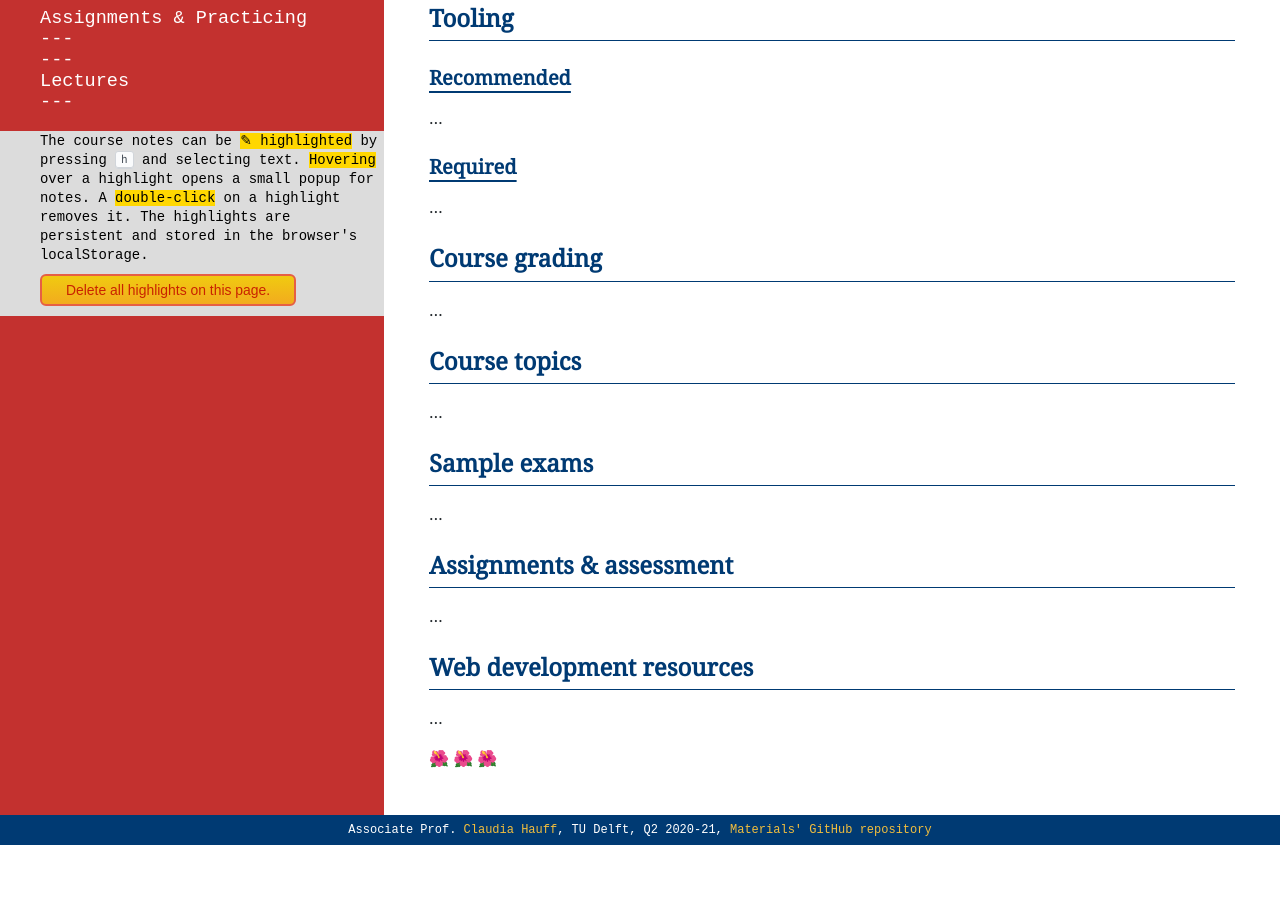
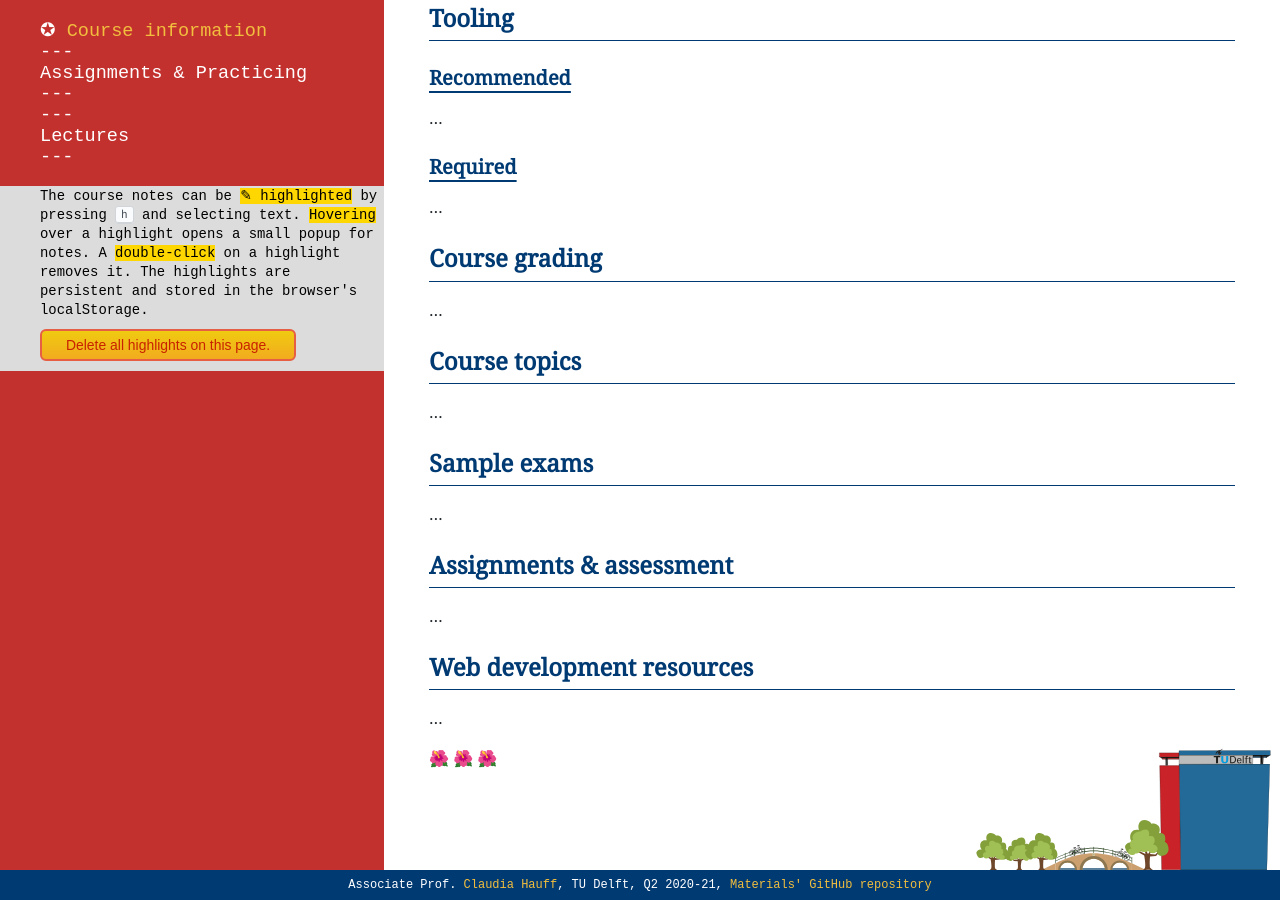
Before and after one commit to aheil/cse-theme, a Jekyll site: the page built from index.md, in a window 1280 px wide and 900 px high, scrolled down 1611 px. Built offline with Jekyll 4.4.1, drawn with Linux system fonts in a browser that asks for light colours; emoji names are drawn with the system emoji font; comment, search, counter and statistics services are not loaded; our own code applies the rules of GitHub Pages for plain Markdown files; before the commit the page ends 2456 px from its top, so only the background shows below that.

Commit message:
EWI building image added

```diff
--- a/_includes/footer.html
+++ b/_includes/footer.html
@@ -1,5 +1,6 @@
 
   <footer class="skin">
-    <span>Associate Prof. <a href="https://chauff.github.io/">Claudia Hauff</a>, TU Delft, Q2 2020-21, <a href="https://github.com/chauff/Web-Teaching">Materials' GitHub repository</a>
+    <span class="text">Associate Prof. <a href="https://chauff.github.io/">Claudia Hauff</a>, TU Delft, Q2 2020-21, <a href="https://github.com/chauff/Web-Teaching">Materials' GitHub repository</a>
     </span>
+    <span class="footer-img"></span>
   </footer>
--- a/assets/css/github-markdown.css
+++ b/assets/css/github-markdown.css
@@ -18,6 +18,7 @@
     max-width: 980px;
     margin: 0 auto;
     padding: 45px;
+    padding-bottom: 100px;
 }
 
 @media (max-width: 767px) {
--- a/assets/css/skin.css
+++ b/assets/css/skin.css
@@ -34,9 +34,18 @@ footer {
   grid-column: 1/3;
   align-items: center;
   justify-items: center;
-  overflow: hidden;
   white-space: nowrap;
   z-index: 10;
+  position: relative;
+}
+
+footer span.footer-img {
+  position: absolute;
+  right: 5px;
+  top: -180px;
+  height: 180px;
+  width: 300px;
+  background: url("../images/tudelt-ewi.svg") no-repeat center bottom;
 }
 
 header {
@@ -70,6 +79,10 @@ footer.skin {
   }
   footer.skin {
     font-size: 60%;
+  }
+
+  footer span.footer-img {
+    display: none;
   }
 }
 
```
Also changed, not shown: assets/images/tudelt-ewi.svg.
